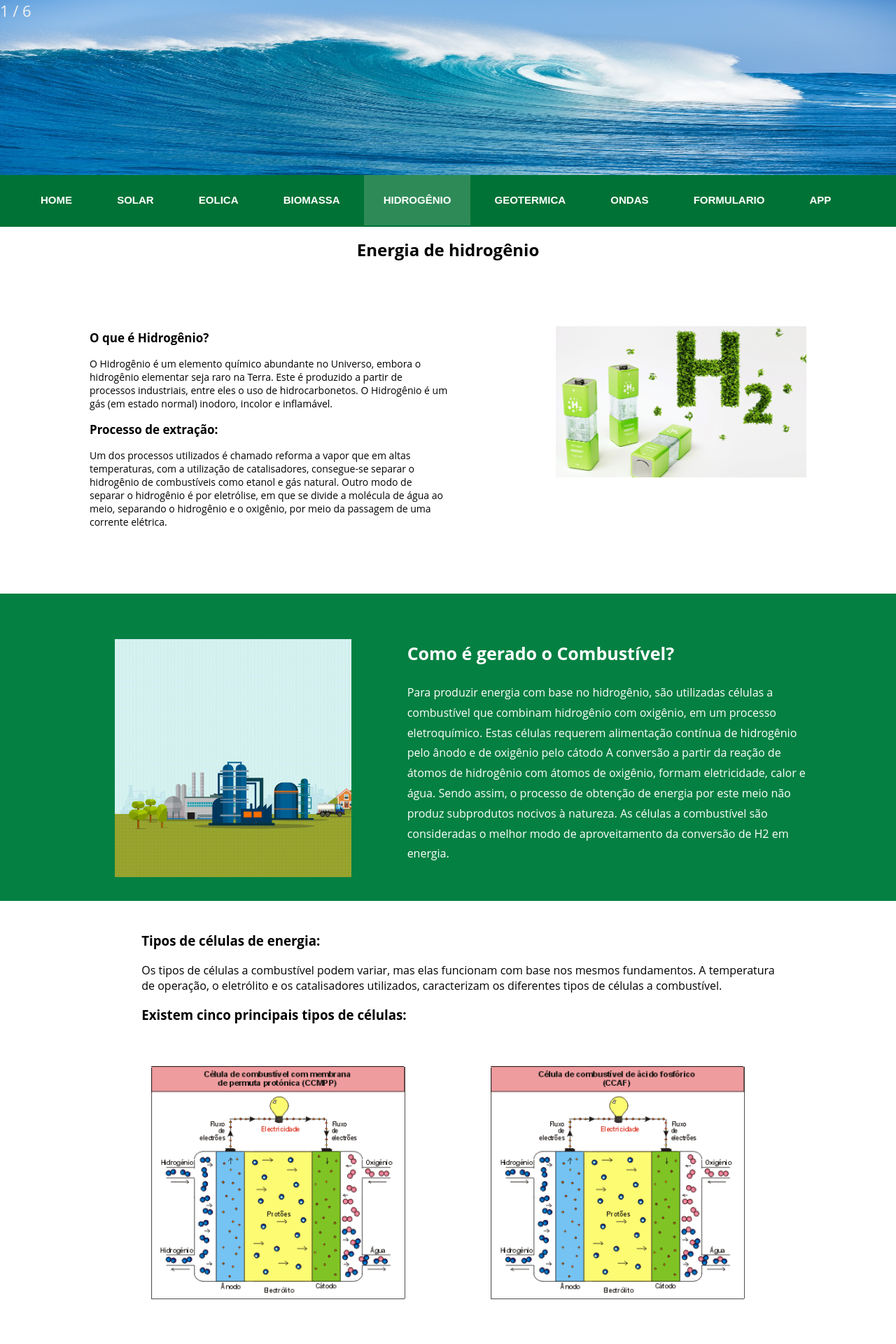
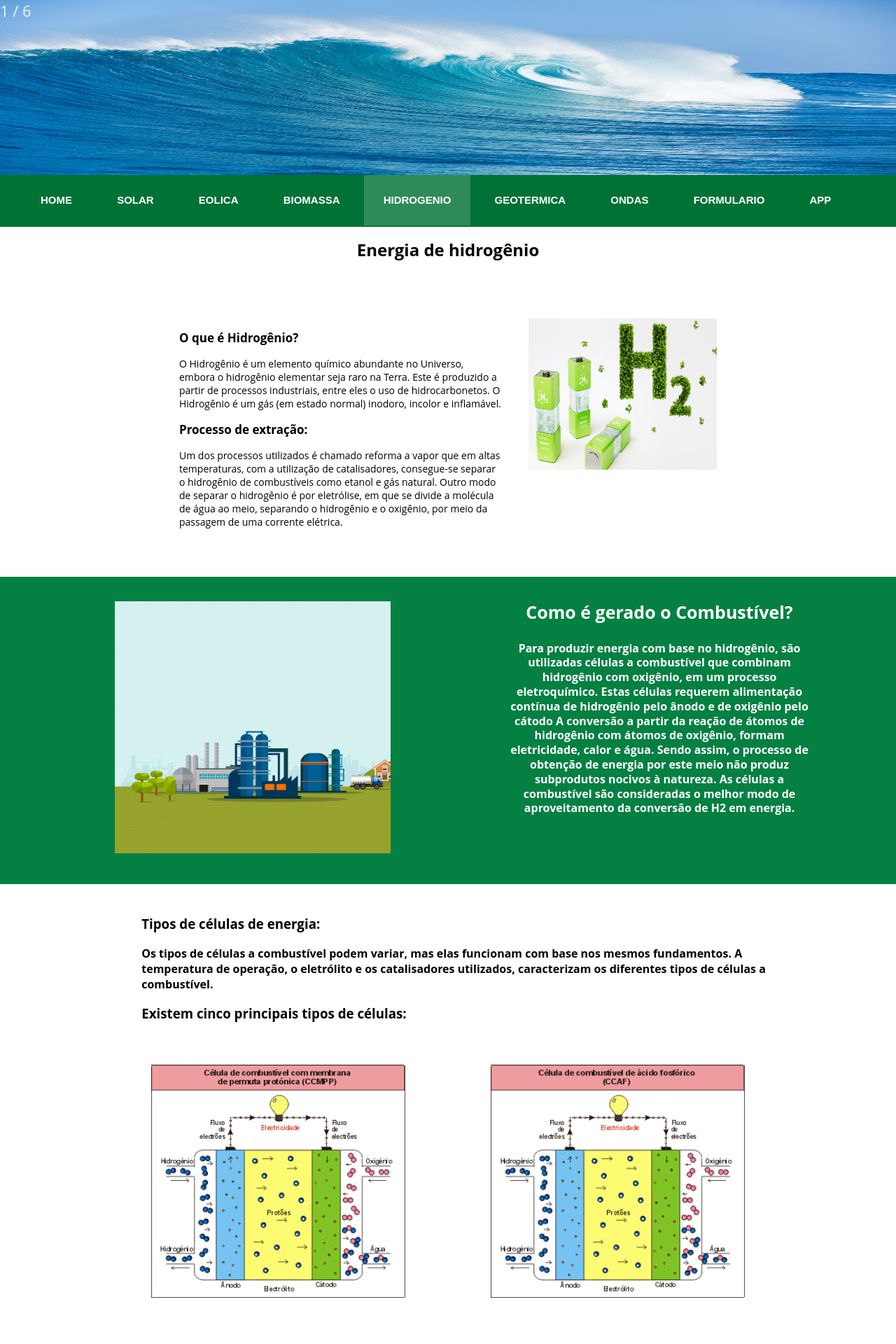
Before and after one commit to HugoVec/EnergiaR, a PHP site: page /Hidrogenio.html in a window 1280 px wide. Shown: the top 1920 px of the page at 70% size. Run offline with PHP 8.4, Linux system fonts and the light colour scheme.

Commit message:
detalhes
meh

```diff
--- a/SiteEnergiaR/WebContent/CSS/Paginas.css
+++ b/SiteEnergiaR/WebContent/CSS/Paginas.css
@@ -259,8 +256,8 @@
 .introducao {
   padding-top: 4%;
   padding-bottom: 10%;
-  padding-left: 10%;
-  padding-right: 10%;
+  padding-left: 20%;
+  padding-right: 20%;
   height: 30%;
 }
 
@@ -268,7 +265,6 @@
   font-size: 14px;
   font-family: 'Open Sans', sans-serif;
   text-align: left;
-  padding-right: 40%;
 }
 
 .tituloIntroducao {
@@ -288,21 +284,18 @@
 
 h3.textoDiv2{
   font-size: 25px;
-  padding-top: 6%;
-}
-
-#textoDiv2 {
-    padding-bottom: 20%;
-    line-height: 180%;
+  padding-top: 3%;
 }
 
 .textoDiv2{
+  margin-top: 1px;
   font-size: 16px;
   font-family: 'Open Sans', sans-serif;
-  text-align: left;
-  padding-left: 38%;
+  text-align: center;
+  padding-left: 50%;
   padding-right: 10%;
-  }
+  line-height: 130%;
+}
 
 .tiposCelulas {
   padding-top: 2%;
@@ -389,9 +382,8 @@
 }
 
 #usina {
-  padding-top: 1%;
-  padding-left: 15%;
-  padding-bottom: 5%;
+  padding-left: 5%;
+  padding-bottom: 10%;
   float: right;
   width:35%;
   height:90%;
@@ -399,10 +391,10 @@
 
 #clicoh2o {
   padding-left: 10px;
-  padding-top: 65px;
+  padding-top: 35px;
   float: left;
-  width:30%;
-  height:85%;
+  width:35%;
+  height:90%;
 }
 
 #sustentavel {
--- a/SiteEnergiaR/WebContent/Formulario.html
+++ b/SiteEnergiaR/WebContent/Formulario.html
@@ -11,8 +11,9 @@
 			.divForm {
 				width: 30%;
 				padding: 30px;
-				margin-bottom: 10px;
+				margin-bottom: 7%;
 				border-radius: 15px;
+
 			}
 
 			.formu {
@@ -20,11 +21,11 @@
 				width: 90px;
 				margin: 10px;
 				margin-left: -30px;
+
 			}
 
 			.botaoForm {
 				padding: 10 25 10 25;
-
 				margin-top:25px;
 			}
 
--- a/SiteEnergiaR/WebContent/Hidrogenio.html
+++ b/SiteEnergiaR/WebContent/Hidrogenio.html
@@ -51,7 +51,7 @@
 				<li><a href="Solar.html">SOLAR</a></li>
 				<li><a href="Eolica.html">EOLICA</a></li>
 				<li><a href="Biomassa.html">BIOMASSA</a></li>
-				<li><a class="active" href="Hidrogenio.html">HIDROGÊNIO</a></li>
+				<li><a class="active" href="Hidrogenio.html">HIDROGENIO</a></li>
 				<li><a href="Geotermica.html">GEOTERMICA</a></li>
 				<li><a href="Ondas.html">ONDAS</a></li>
 				<li><a href="Formulario.html">FORMULARIO</a></li>
@@ -84,8 +84,8 @@
 			<img id="clicoh2o" src="Imagem/videoclico.gif" alt="video">
 
 			<h3 class="textoDiv2">Como é gerado o Combustível?</h3>
-
-					<p class="textoDiv2" id="textoDiv2">Para produzir energia com base no hidrogênio, são utilizadas células a combustível que combinam hidrogênio com oxigênio, em um processo eletroquímico.
+				<b>
+					<p class="textoDiv2">Para produzir energia com base no hidrogênio, são utilizadas células a combustível que combinam hidrogênio com oxigênio, em um processo eletroquímico.
 						 Estas células requerem alimentação contínua de hidrogênio pelo ânodo e de oxigênio pelo cátodo A conversão a partir da reação de átomos de hidrogênio com átomos de oxigênio,
 						 formam eletricidade, calor e água. Sendo assim, o processo de obtenção de energia por este meio não produz subprodutos nocivos à natureza. As células a combustível são consideradas o melhor modo de aproveitamento da conversão de H2 em energia.
 					</p>
@@ -171,21 +171,21 @@
 
 		</div>
 		<!--Divisão em cinza - Texto e Imagem-->
-		<div class="curiosidades">
+		<div class="curiosidades" style="margin-bottom: -10px">
 			<img id="sustentavel" src="Imagem/curiosidade.jpg" alt="curiosidadesimagem">
 			<h3>Curiosidades</h3>
 			   <p>Um exemplo do potencial energético do Hidrogênio está na fonte de energia do Sol - compõe 30% da massa solar.
 			      É com a energia do hidrogênio que o Sol aquece a Terra, favorecendo a vida em nosso planeta.</P>
-
+				<b>
 				<p>As misturas dos gases hidrogênio e oxigênio são inflamáveis, até mesmo explosivos, dependendo da concentração.
 				Quando queimado com oxigênio puro, os únicos sub-produtos são o calor e a água.
 				Quando queimado com ar, constituído por cerca de 68% de nitrogênio e 21% de oxigênio, alguns óxidos de nitrogênio (NOX) são formados.
 				Ainda assim, a queima de hidrogênio com ar produz menos poluentes atmosféricos que os combustíveis fósseis (petróleo, carvão).</p>
-
+				<b>
 				<p>A agência espacial dos EUA, a NASA, percebeu estas qualidades do hidrogênio e o utiliza nos seus projetos espaciais para a propulsão dos foguetes,
 				pois estes requerem características não obtidas com outros combustíveis, tais como: o baixo peso, a compactação e a capacidade de grande armazenamento de energia.
 				Quando utilizado em células a combustível, a água que resulta do processo é consumida pelos astronautas!</P>
-
+				<b>
 
 				<p>Além da NASA, as aplicações mais importantes para as células de combustível são as centrais de produção de eletricidade
 				estacionárias e de distribuição, veículos elétricos motorizados e equipamentos elétricos portáteis.</p>
--- a/SiteEnergiaR/WebContent/Ondas.html
+++ b/SiteEnergiaR/WebContent/Ondas.html
@@ -51,10 +51,10 @@
 				<li><a href="Solar.html">SOLAR</a></li>
 				<li><a href="Eolica.html">EOLICA</a></li>
 				<li><a href="Biomassa.html">BIOMASSA</a></li>
-			<li><a href="Hidrogenio.html">HIDROGENIO</a></li>
+				<li><a href="Hidrogenio.html">HIDROGÊNIO</a></li>
 				<li><a href="Geotermica.html">GEOTERMICA</a></li>
 				<li><a class="active" href="Ondas.html">ONDAS</a></li>
-			<li><a href="Formulario.html">FORMULARIO</a></li>
+				<li><a href="Formulario.html">FORMULÁRIO</a></li>
 				<li><a href="app.html">APP</a></li>
 			</ul>
 		</div>
@@ -100,7 +100,7 @@
 
 	</div>
 
-	<div class="quartaDiv">
+	<div class="quartaDiv" style="margin-bottom:-8px">
 			<p><b>Curiosidades:</b></p>
 			<p>Ceará possui a primeira usina de ondas da América Latina, localizada no quebra-mar do Porto de Pecém, a 60km de Fortaleza, a usina de ondas
 				é responsável pela geração de energia elétrica por meio do movimento das ondas do mar e com tecnologia 100% nacional.A estimativa é de que o
```
Also changed, not shown: other parts of SiteEnergiaR/WebContent/CSS/Paginas.css (+13 -24 lines), SiteEnergiaR/WebContent/Solar.html (+10 -17 lines), SiteEnergiaR/WebContent/hidrogenio.html (+7 -7 lines). Lines whose indentation alone changed are shown as unchanged.
